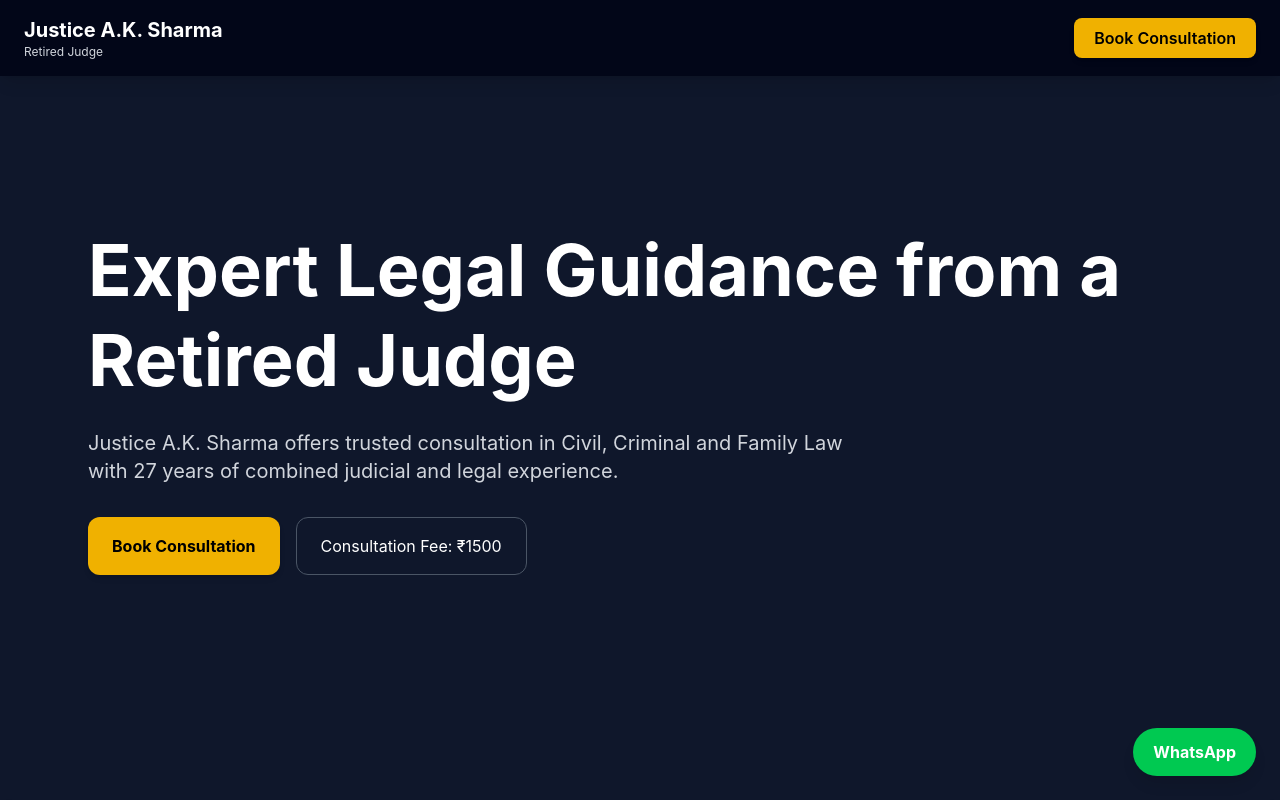
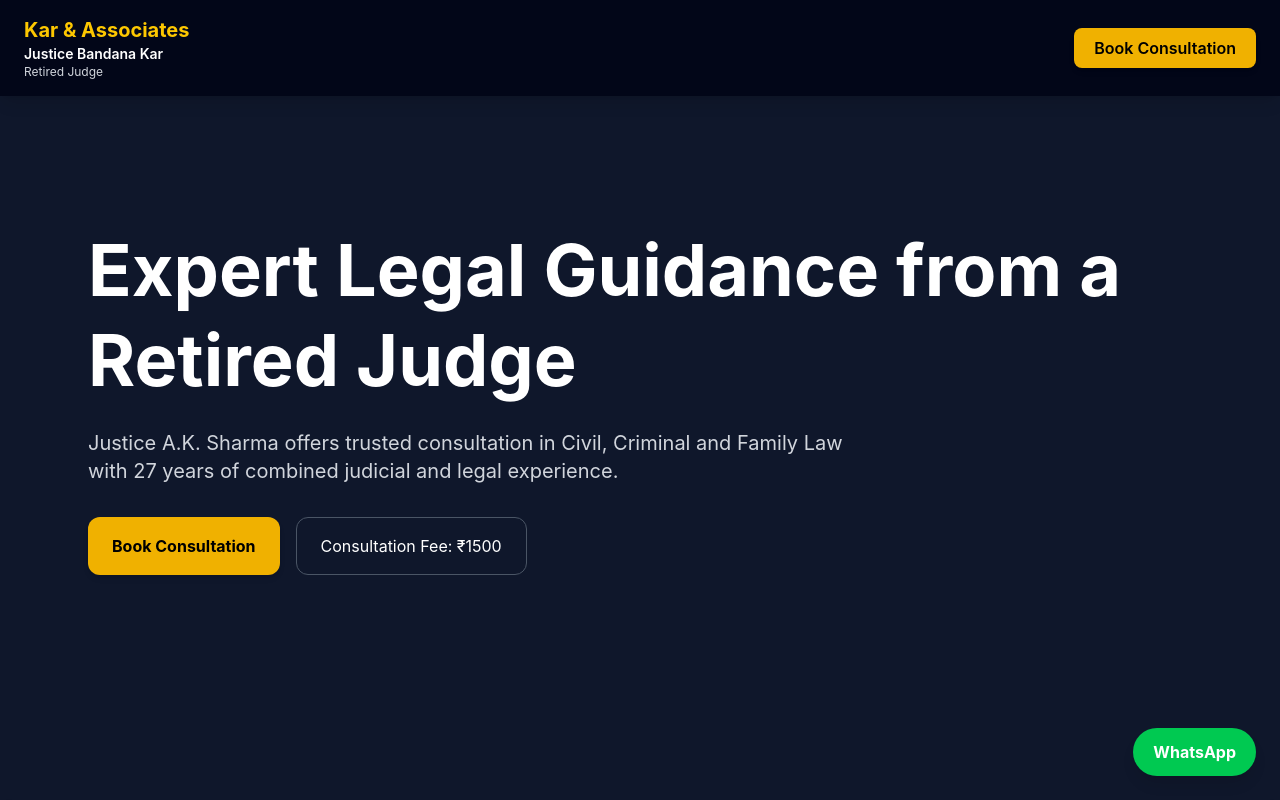
Before and after one commit to subasjena733/law-consultancy, a React (Vite) app: page / in a window 1280 px wide. Shown: the top 800 px of the page. Built offline with nearby package versions, Linux system fonts and the light colour scheme; no server answers.

Commit message:
Company name updation

```diff
--- a/src/components/Navbar.jsx
+++ b/src/components/Navbar.jsx
@@ -3,8 +3,17 @@ function Navbar() {
     <nav className="fixed top-0 w-full bg-slate-950 text-white shadow-lg z-50">
       <div className="max-w-7xl mx-auto flex justify-between items-center px-6 py-4">
         <div>
-         <h1 className="text-xl font-bold">Justice A.K. Sharma</h1>
-         <p className="text-xs text-gray-300">Retired Judge</p>
+         <h1 className="text-xl font-bold text-yellow-400">
+            Kar & Associates
+          </h1>
+
+          <p className="text-sm font-semibold">
+            Justice Bandana Kar
+          </p>
+
+          <p className="text-xs text-gray-300">
+            Retired Judge
+          </p>
         </div>
         <button className="bg-yellow-500 text-black px-5 py-2 rounded-lg font-semibold hover:scale-105 transition duration-150 active:scale-95 hover:brightness-110 shadow-md hover:shadow-lg">
           Book Consultation
```
